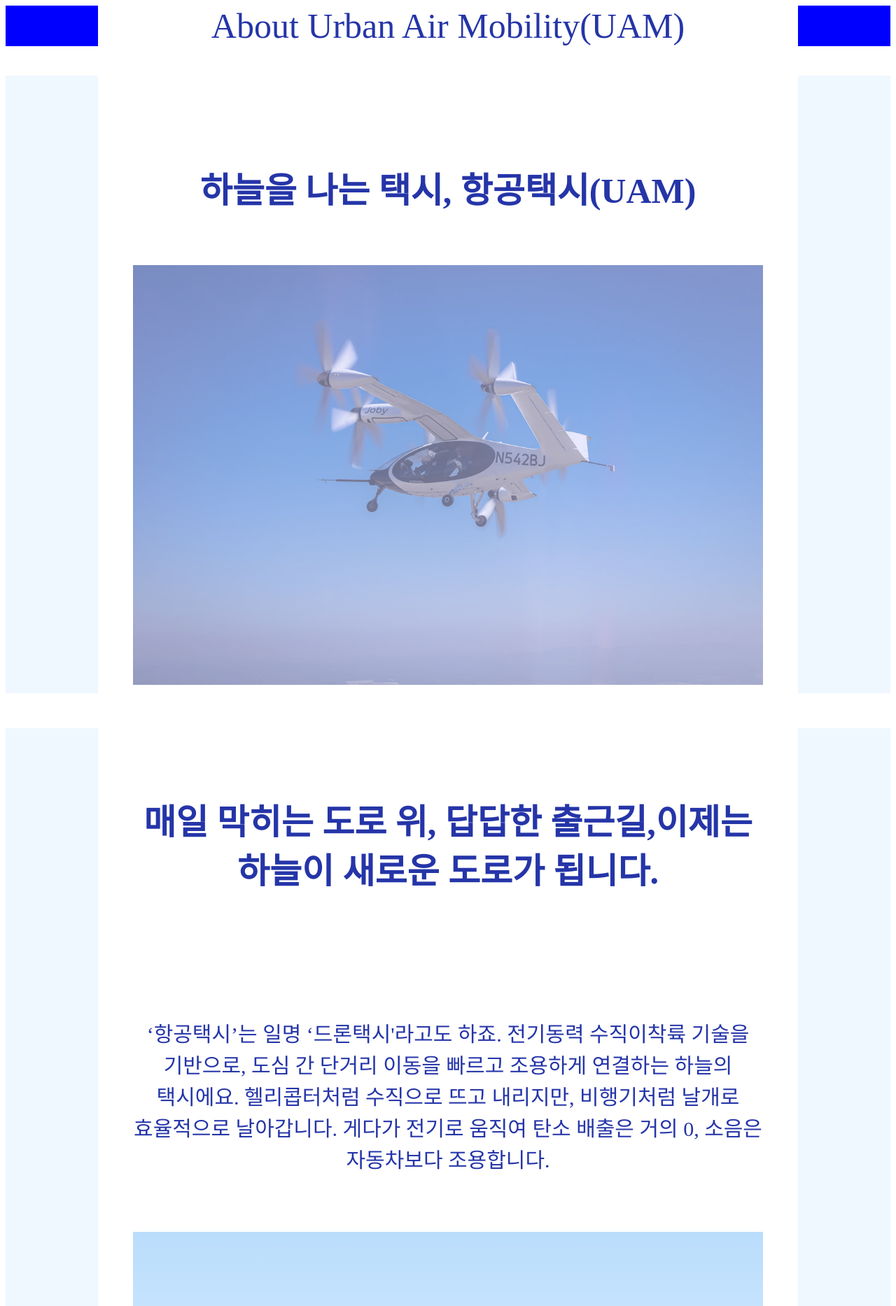
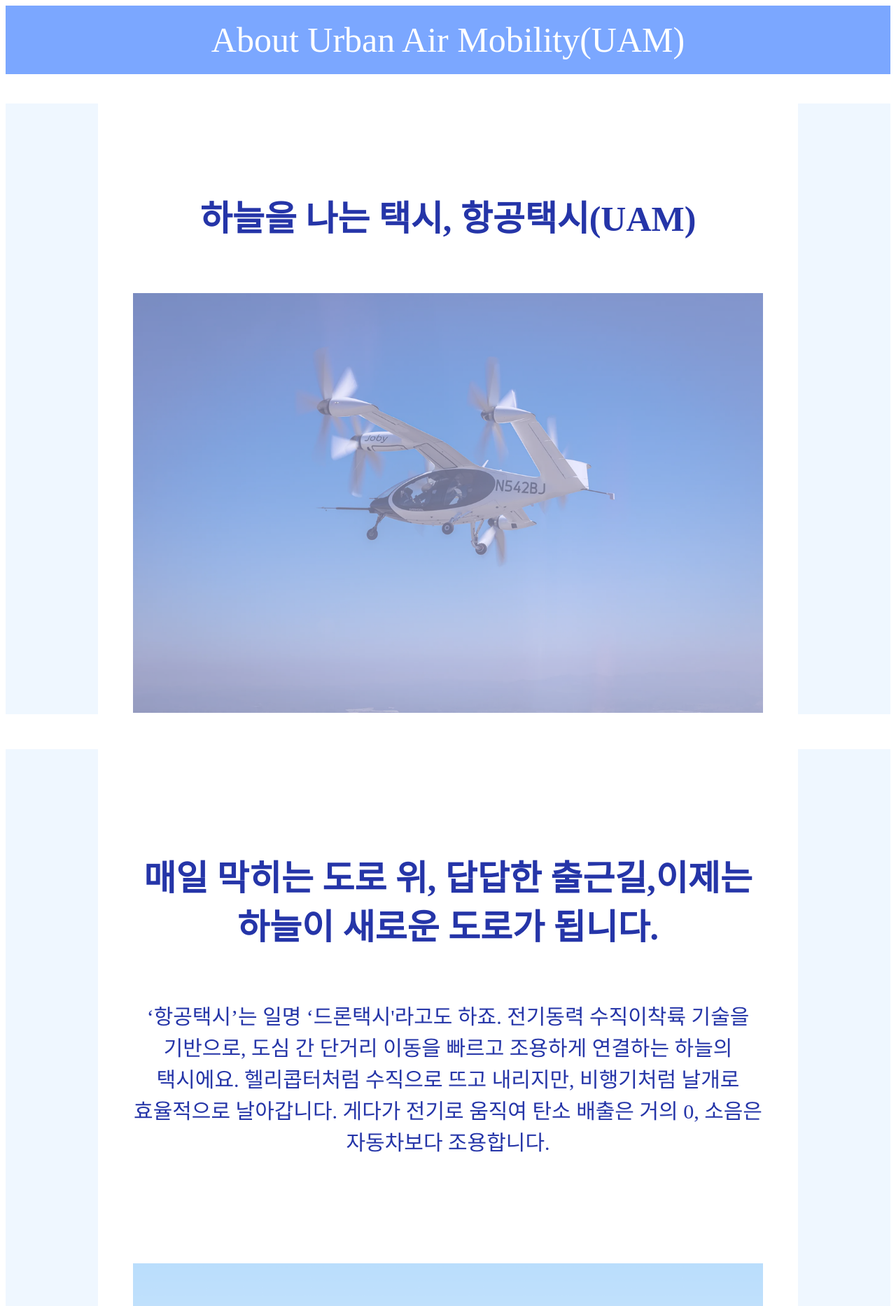
Before and after one commit to sumin012/25_12_09, a plain HTML site: page index.html in a window 1280 px wide. Shown: the top 1867 px of the page at 70% size. Drawn offline with Linux system fonts and the light colour scheme.

Commit message:
Update index.html

```diff
--- a/index.html
+++ b/index.html
@@ -1,4 +1,3 @@
-
 <!DOCTYPE html>
 <html>
 <head>
@@ -6,19 +5,19 @@
         <style>
 
                 .artboard{width:700px; padding:100px auto;background: white }
-                header{background: blue}
+                header{font-size:50px;background:#7BA7FF;color:white;margin:0 auto;text-align: center;padding-right:50px;padding-left:50px;padding-top:20px;padding-bottom:20px;text-align: center}
                 section{background:#EFF7FF;word-break:keep-all}
-               .wrap{font-size:50px;background: white;color:#2535A8;width:900px;margin:0 auto;text-align: center;padding-right:50px;padding-left:50px;}
+               .wrap{font-size:10px;background: white;color:#2535A8;width:900px;margin:0 auto;text-align: center;padding-right:50px;padding-left:50px;}
                 h1{word-break:keep-all;padding-top:150px;padding-bottom:50px;font-size:50px;line-height:30px;
                         text-align: center;}
                 h2{word-break:keep-all;padding-top:50px;padding-bottom:50px;font-size:50px;line-height:60px;
                         text-align: center;}
-                h3{word-break:keep-all;padding-top:100px;padding-bottom:100px;font-size:50px;line-height:70px;
+                h3{word-break:keep-all;padding-top:150px;padding-bottom:20px;font-size:50px;line-height:70px;
                         text-align: center;word-break:keep-all}
                 h4{word-break:keep-all;padding-top:40px;padding-bottom:150px;font-size:50px;line-height:30px;
                         text-align: center;}
-                p{word-break:keep-all;font-size:30px;padding-top:25px;padding-bottom:50px;line-height:45px;}
-                footer{font-size: 15px;background:#0368D4;color:white;width:800px;padding-top:50px;padding-bottom:50px;padding-left:150px;padding-right:150px;text-align: center;}
+                p{word-break:keep-all;font-size:30px;padding-top:0px;padding-bottom:120px;line-height:45px;}
+                footer{font-size: 20px;background:#7BA7FF;color:white;width:800px;padding-top:50px;padding-bottom:50px;padding-left:150px;padding-right:150px;text-align: center;}
                 nav{padding-top: 5px;padding-left: 25px;padding-right: 25px;
                         padding-bottom: 50px;width: 100%;}
 
@@ -49,7 +48,7 @@
 </head>
 <body>
         <header>
-                <div class="wrap">About Urban Air Mobility(UAM)</div>
+                About Urban Air Mobility(UAM)</div>
         </header>
 
         <section>
```
